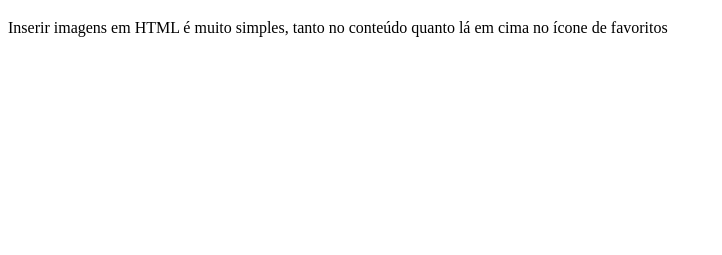
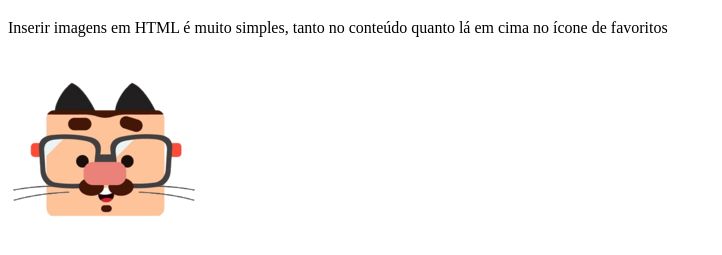
Before and after one commit to murilo67/html-css, a plain HTML site: page desafios/d002/desafio-imagens.html in a window 1280 px wide. Shown: the part 61-316 px from the top of the page, without its empty margins (0-722 px from the left). Drawn offline with Linux system fonts and the light colour scheme.

Commit message:
Modificação Feita

```diff
--- a/desafios/d002/desafio-imagens.html
+++ b/desafios/d002/desafio-imagens.html
@@ -4,9 +4,11 @@
     <meta charset="UTF-8">
     <meta name="viewport" content="width=device-width, initial-scale=1.0">
     <title>Imagens</title>
+    <link rel="shortcut icon" href="images/favicon.ico" type="image/x-icon">
 </head>
 <body>
     <h1>Desafio das Imagens</h1>
     <p>Inserir imagens em HTML é muito simples, tanto no conteúdo quanto lá em cima no ícone de favoritos</p>
+    <img src="images/favicon.png" alt="Professor Guanabara">
 </body>
 </html>
```
Also changed, not shown: desafios/d002/images/favicon.ico (added), desafios/d002/images/favicon.png (added).
